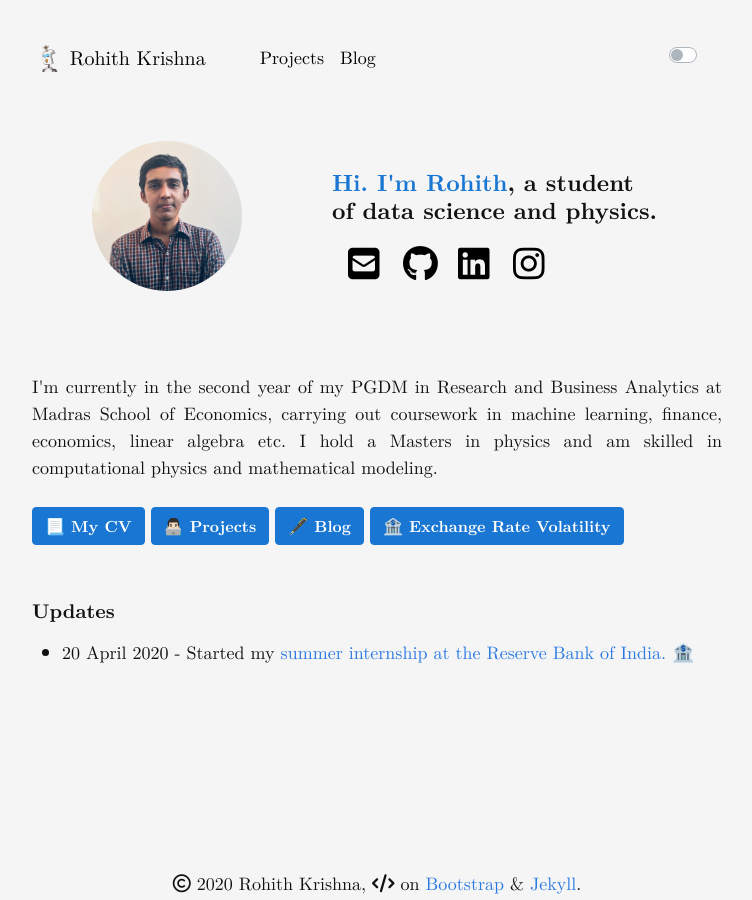
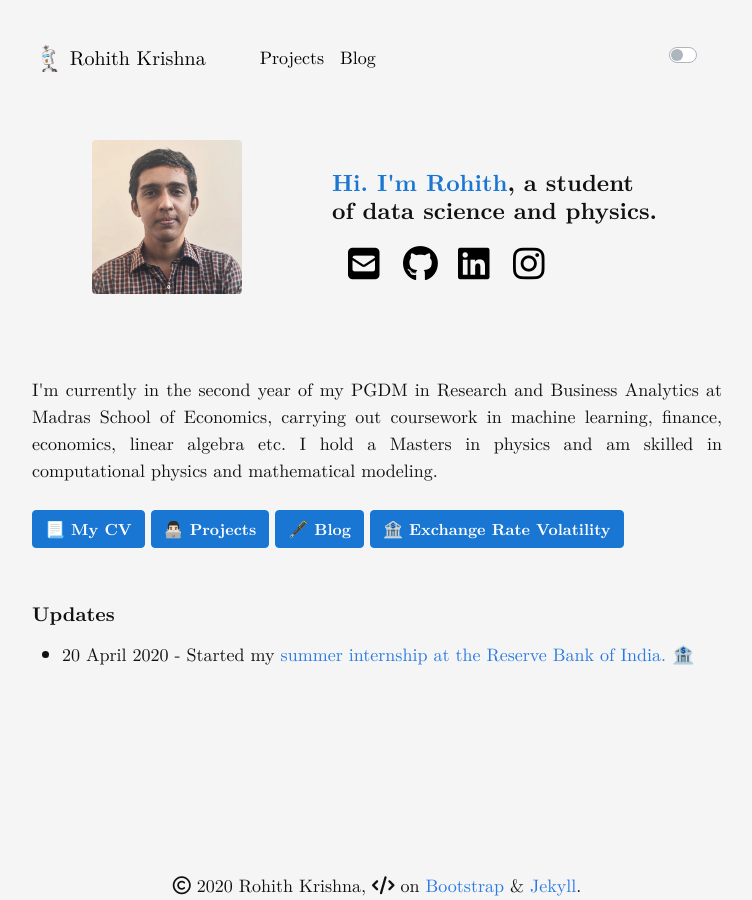
Before and after one commit to rohithmay/rohithmay.github.io, a Jekyll site: the page built from index.md, in a window 1280 px wide. Shown: the whole page, without its empty margins (263-1015 px from the left). Built offline with Jekyll 4.4.1, drawn with Linux system fonts in a browser that asks for light colours; nearby versions of some CDN libraries; a style sheet for code colours, icons or effects is not loaded.

Commit message:
Update index.md

```diff
--- a/index.md
+++ b/index.md
@@ -11,8 +11,8 @@ title: Rohith Krishna
                   <div class="col col-3 ml-auto d-flex align-items-center">
                       <img style="margin: 0px 0 0px 0;"
                            id="gravatar-img"
-                           src="images/profile-pic2.jpg"
-                           class="rounded-circle"
+                           src="images/profile-pic.jpg"
+                           class="rounded"
                            width="190" />
                   </div>
                   <div class="col col-1">
```
